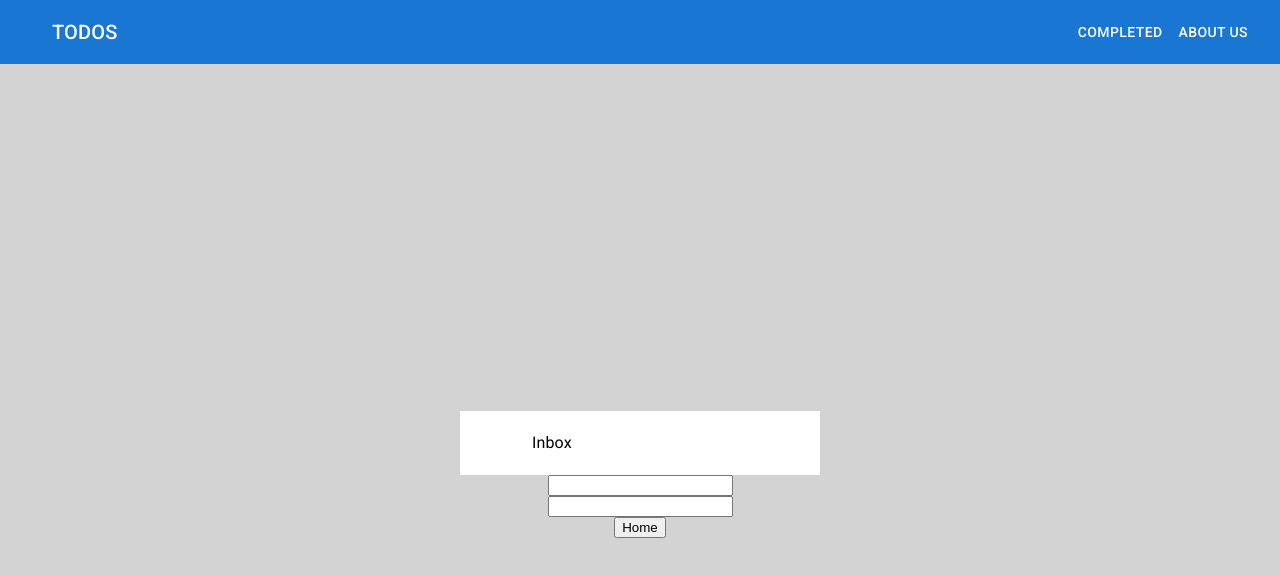
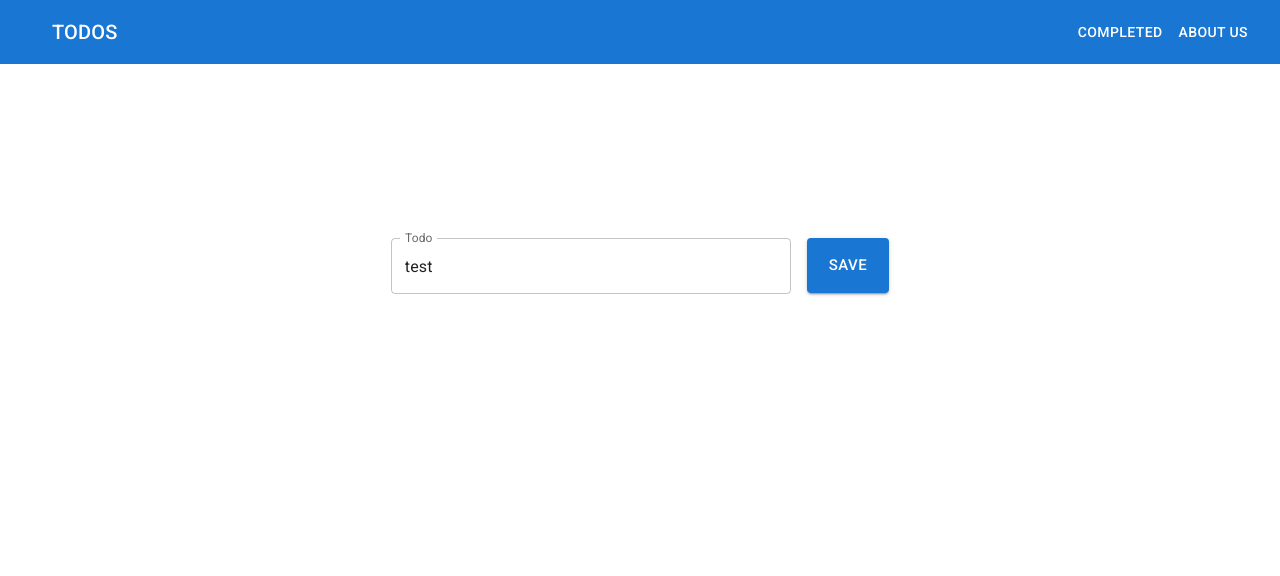
Before and after one commit to annisaabuhamid/reat-firebase-nest, a React (Create React App) app: page / in a window 1280 px wide. Shown: the top 576 px of the page. Built offline with nearby package versions, Linux system fonts and the light colour scheme.

Commit message:
1. add styling using MUI

```diff
--- a/src/pages/LandingPage.jsx
+++ b/src/pages/LandingPage.jsx
@@ -1,50 +1,68 @@
-import { Box,List,ListItem,ListItemButton,ListItemIcon,ListItemText } from '@mui/material';
 
+import '../styles/LandingPage.css';
 import {useState} from 'react';
-import { useNavigate } from "react-router-dom";
-import { routeNames } from '../routes/routeNames';
-import '../styles/App.css';
+import { Button,TextField,List,ListItem,ListItemButton,ListItemText } from  '@mui/material';
+
 
 
 
 const LandingPage = () => {
-  let navigate = useNavigate();
 
-  const [name, setName ] = useState('hi');
-  const updateNameState = (element) =>{
-    const value = element.target.value;
-    setName(value);
+  const [todolist, setTodolist ] = useState([]);
+  const [todo,setTodo] = useState('test');
+  const saveTodo = () =>{
+        //deep clone cause xleh ubah directly todolist
+        const cloneArray = [...todolist] //[...] spread operator
+        cloneArray.push(todo)
+        setTodolist(cloneArray)
+        setTodo("")
   }
-  const [desc, setDesc ] = useState('desc');
-  const updateDescState = (element) =>{
-    const value = element.target.value;
-    setDesc(value);
-  }
-  const navigateToHome = () =>
-  navigate(routeNames.HOME,{state:{
-    firstName:name,
-    desc:desc
-  }})
+
   return (
    <div className='container'>
+    <div>
+    <TextField
+      onChange={(et) => setTodo(et.target.value)}
+      id="outlined-basic"
+      label="Todo"
+      variant="outlined"
+      value={todo}
+      sx={{
+        width:400,
+      }} />
+      <Button
+      onClick={saveTodo}
+      variant="contained"
+      size="large"
+      sx={{
+        height: 55,
+        marginLeft: 2
+      }}
+      >SAVE
+      </Button>
+      </div>
+      <div>
 
-      <Box sx={{ width: '100%', maxWidth: 360, bgcolor: 'background.paper' }}>
       <List>
-            <ListItem disablePadding>
+        {
+           todolist.map((eachTodo,key)=>(
+          <ListItem disablePadding key={key}>
            <ListItemButton>
-              <ListItemIcon>
-              </ListItemIcon>
-              <ListItemText primary="Inbox" />
+             <ListItemText primary={eachTodo} />
            </ListItemButton>
           </ListItem>
+          )
+          )
+        }
+
       </List>
-      </Box>
-      <input type="text" id="name"  onChange={updateNameState} />
-      <input type="text" id="desc"  onChange={updateDescState} />
-      { /* add a way to route */}
-      <button onClick={navigateToHome}>Home</button>
+
       </div>
+   </div>
+
+
   );
 }
 
+
 export default LandingPage;
--- a/src/styles/App.css
+++ b/src/styles/App.css
@@ -39,10 +39,20 @@
 .container{
   padding:10px;
   /* color:white; */
-  background-color: lightgray;
+  background-color: white;
   display: flex;
   align-items: center;
   justify-content: center;
   flex-direction: column;
-  height:100vh;
+  height:50vh;
 }
+.row {
+  display: flex;
+  flex-flow: row;
+  justify-content: center;
+  margin:20px 20px;
+}
+
+.row > *:not(:last-child) {
+  margin-right: .5rem;
+}
--- /dev/null
+++ b/src/styles/LandingPage.css
@@ -0,0 +1,9 @@
+.container {
+    padding: 20px;
+    padding-top: 100px;
+    display: flex;
+    flex: 1;
+    justify-content: center;
+    align-items: center;
+    flex-direction: column;
+  }
```
Lines whose indentation alone changed are shown as unchanged.
